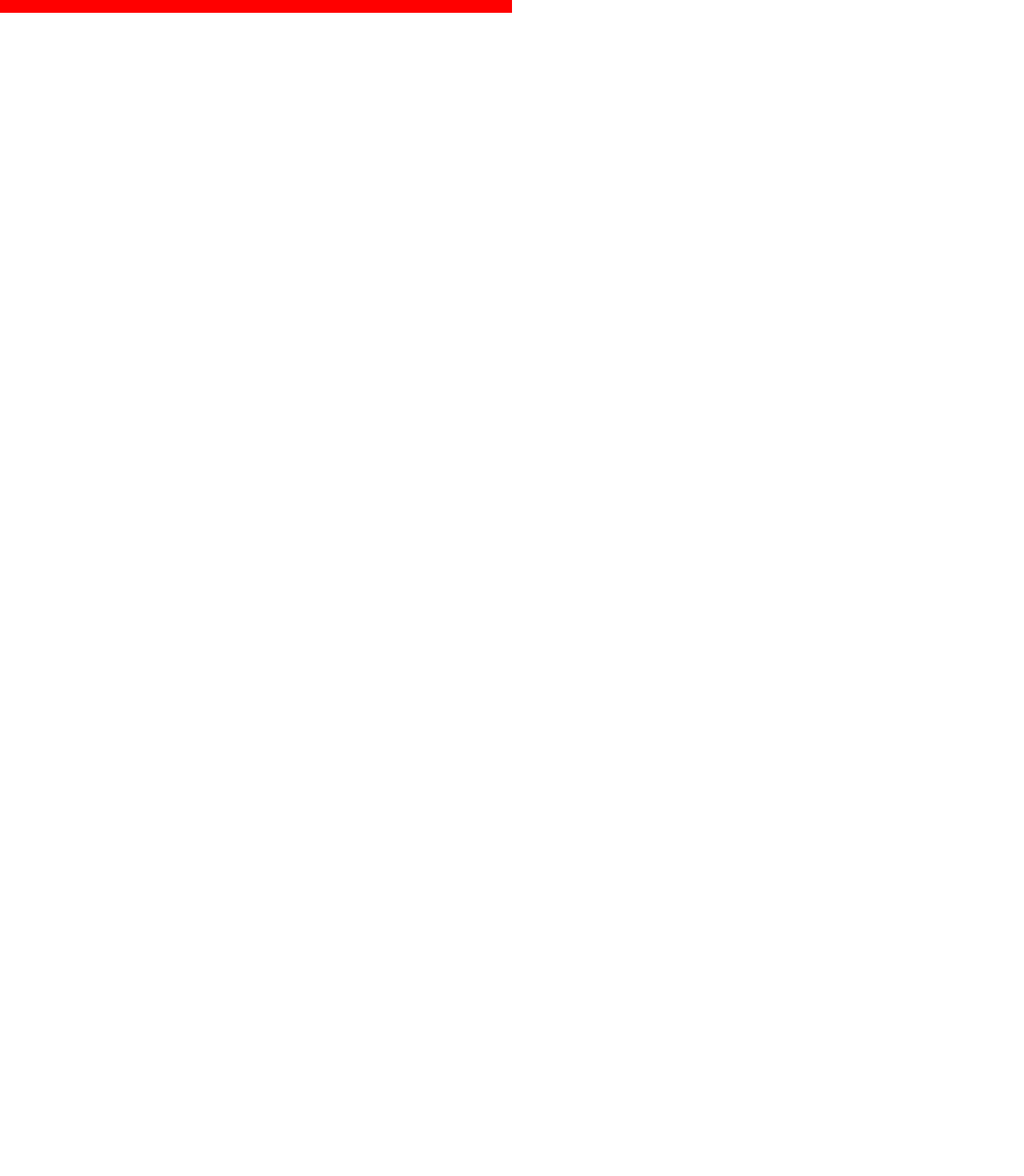
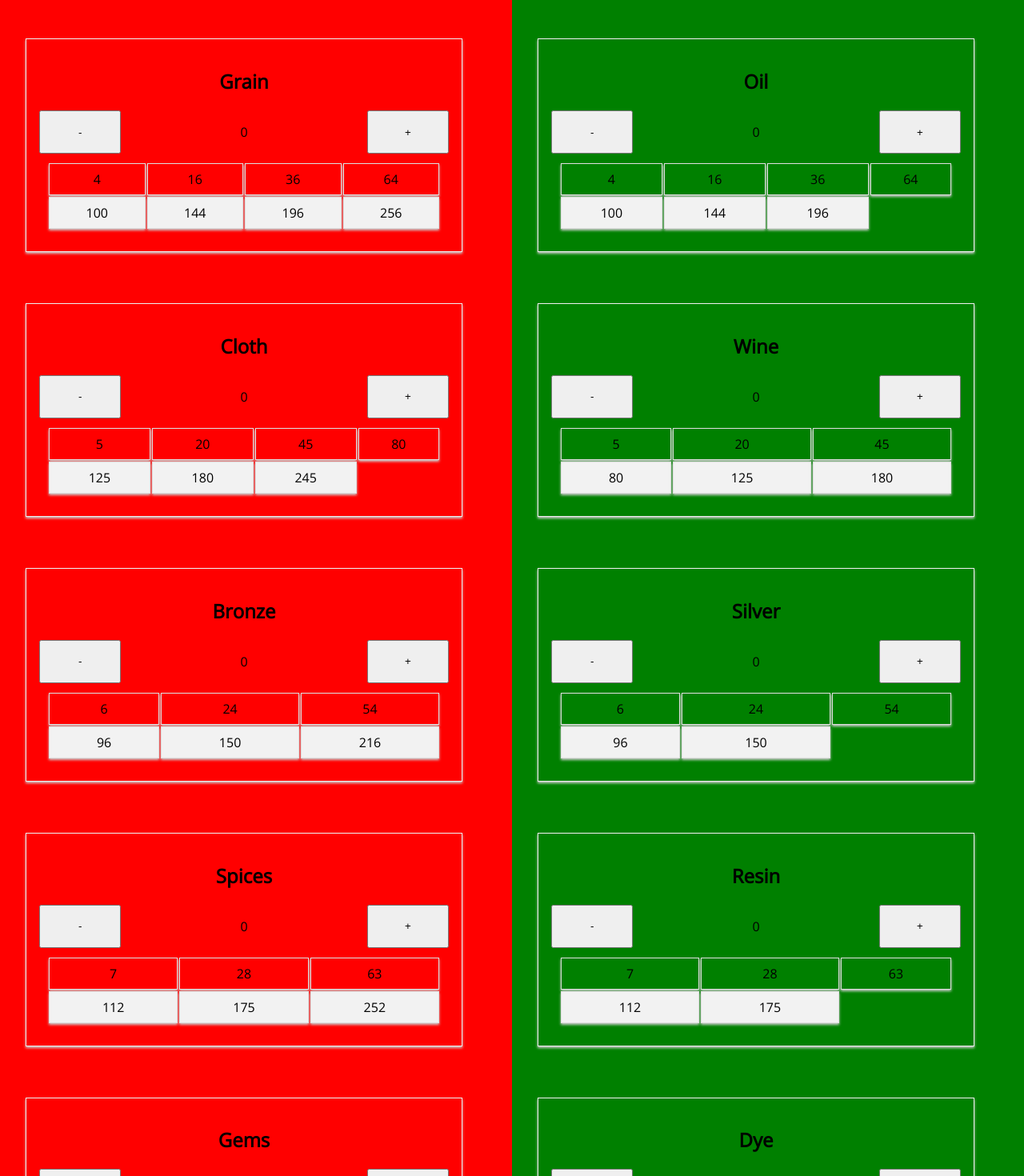
Before and after one commit to paasovaara/adv-civ-calculator, a React (Create React App) app: page / in a window 1280 px wide. Shown: the part 1100-2570 px from the top of the page at 80% size. Before the commit the page ends 1116 px from the top, so only its background shows below. Built offline with nearby package versions, Linux system fonts and the light colour scheme.

Commit message:
Add rest of the commodities to UI

```diff
--- a/src/components/WalletLayout/WalletLayout.js
+++ b/src/components/WalletLayout/WalletLayout.js
@@ -5,7 +5,6 @@ import CommodityCard from "../CommodityCard/CommodityCard";
 import classes from "./WalletLayout.module.css";
 
 const WalletLayout = () => {
-  //TODO remove extra div for columns, just add the class to CommodityCard?
   return (
     <div className={classes.WalletLayout}>
       <div className={classes.left}>
@@ -23,6 +22,45 @@ const WalletLayout = () => {
       <div className={classes.left}>
         <CommodityCard commodity={getCommodity(CommodityTypes.Salt)} />
       </div>
+      <div className={classes.right}>
+        <CommodityCard commodity={getCommodity(CommodityTypes.Timber)} />
+      </div>
+      <div className={classes.left}>
+        <CommodityCard commodity={getCommodity(CommodityTypes.Grain)} />
+      </div>
+      <div className={classes.right}>
+        <CommodityCard commodity={getCommodity(CommodityTypes.Oil)} />
+      </div>
+      <div className={classes.left}>
+        <CommodityCard commodity={getCommodity(CommodityTypes.Cloth)} />
+      </div>
+      <div className={classes.right}>
+        <CommodityCard commodity={getCommodity(CommodityTypes.Wine)} />
+      </div>
+      <div className={classes.left}>
+        <CommodityCard commodity={getCommodity(CommodityTypes.Bronze)} />
+      </div>
+      <div className={classes.right}>
+        <CommodityCard commodity={getCommodity(CommodityTypes.Silver)} />
+      </div>
+      <div className={classes.left}>
+        <CommodityCard commodity={getCommodity(CommodityTypes.Spices)} />
+      </div>
+      <div className={classes.right}>
+        <CommodityCard commodity={getCommodity(CommodityTypes.Resin)} />
+      </div>
+      <div className={classes.left}>
+        <CommodityCard commodity={getCommodity(CommodityTypes.Gems)} />
+      </div>
+      <div className={classes.right}>
+        <CommodityCard commodity={getCommodity(CommodityTypes.Dye)} />
+      </div>
+      <div className={classes.left}>
+        <CommodityCard commodity={getCommodity(CommodityTypes.Gold)} />
+      </div>
+      <div className={classes.right}>
+        <CommodityCard commodity={getCommodity(CommodityTypes.Ivory)} />
+      </div>
     </div>
   );
 }
--- a/src/models/Commodities.js
+++ b/src/models/Commodities.js
@@ -19,10 +19,6 @@ const CommodityTypes = Object.freeze({
   Gold: "gold",
   Ivory: "ivory"
 });
-
-const getCommodity = (type) => {
-  return Commodities.find(c => c.type === type);
-}
 
 const Commodities = Object.freeze([
   {
@@ -61,7 +57,83 @@ const Commodities = Object.freeze([
     values: [3, 12, 27, 48, 75, 108, 147, 192],
     count: 8
   },
+  {
+    type: CommodityTypes.Grain,
+    name: "Grain",
+    values: [4, 16, 36, 64, 100, 144, 196, 256],
+    count: 8
+  },
+  {
+    type: CommodityTypes.Oil,
+    name: "Oil",
+    values: [4, 16, 36, 64, 100, 144, 196],
+    count: 7
+  },
+  {
+    type: CommodityTypes.Cloth,
+    name: "Cloth",
+    values: [5, 20, 45, 80, 125, 180, 245],
+    count: 7
+  },
+  {
+    type: CommodityTypes.Wine,
+    name: "Wine",
+    values: [5, 20, 45, 80, 125, 180],
+    count: 6
+  },
+  {
+    type: CommodityTypes.Bronze,
+    name: "Bronze",
+    values: [6, 24, 54, 96, 150, 216],
+    count: 6
+  },
+  {
+    type: CommodityTypes.Silver,
+    name: "Silver",
+    values: [6, 24, 54, 96, 150],
+    count: 5
+  },
+  {
+    type: CommodityTypes.Spices,
+    name: "Spices",
+    values: [7, 28, 63, 112, 175, 252],
+    count: 6
+  },
+  {
+    type: CommodityTypes.Resin,
+    name: "Resin",
+    values: [7, 28, 63, 112, 175],
+    count: 5
+  },
+  {
+    type: CommodityTypes.Gems,
+    name: "Gems",
+    values: [8, 32, 72, 128, 200],
+    count: 5
+  },
+  {
+    type: CommodityTypes.Dye,
+    name: "Dye",
+    values: [8, 32, 72, 128],
+    count: 4
+  },
+  {
+    type: CommodityTypes.Gold,
+    name: "Gold",
+    values: [9, 36, 81, 144, 225],
+    count: 5
+  },
+  {
+    type: CommodityTypes.Ivory,
+    name: "Ivory",
+    values: [9, 36, 81, 144],
+    count: 4
+  },
 ]);
+
+const getCommodity = (type) => {
+  return Commodities.find(c => c.type === type);
+}
 
 export { CommodityTypes, getCommodity };
 export default Commodities;
```
Also changed, not shown: 1 other file (tests, documents, lock files or other folders).
